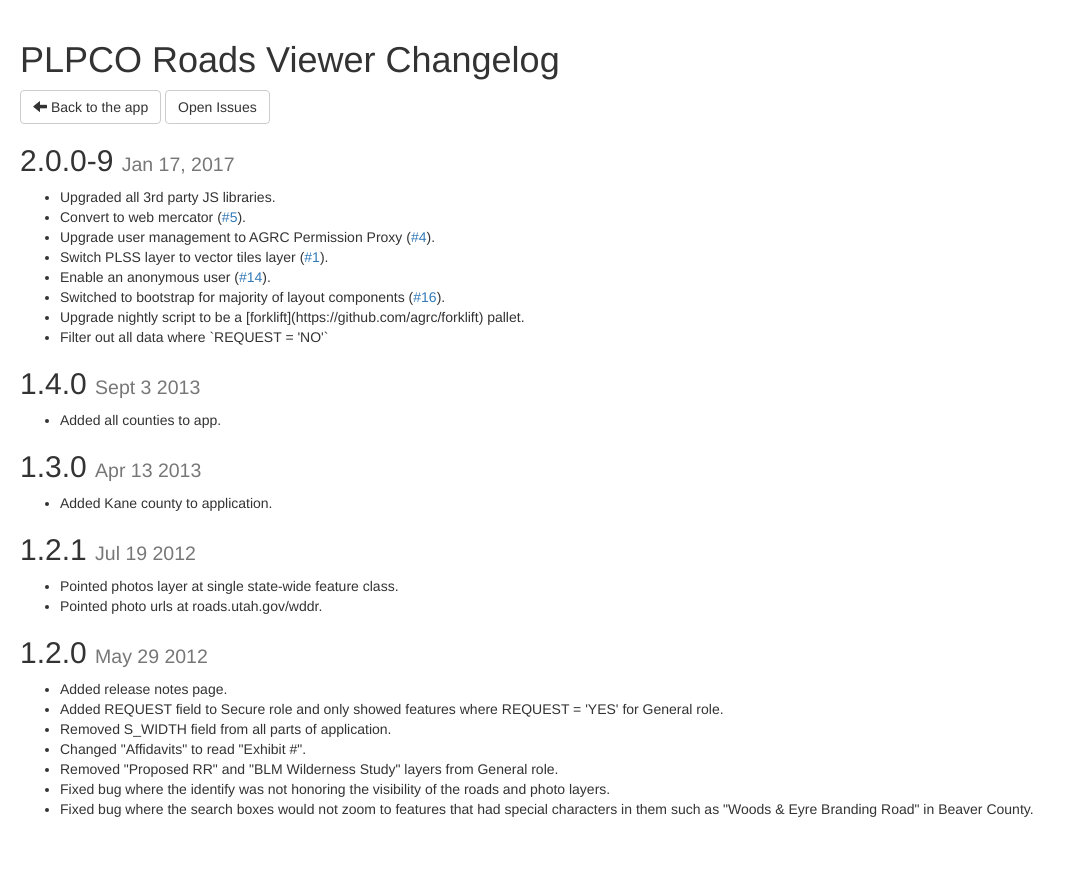
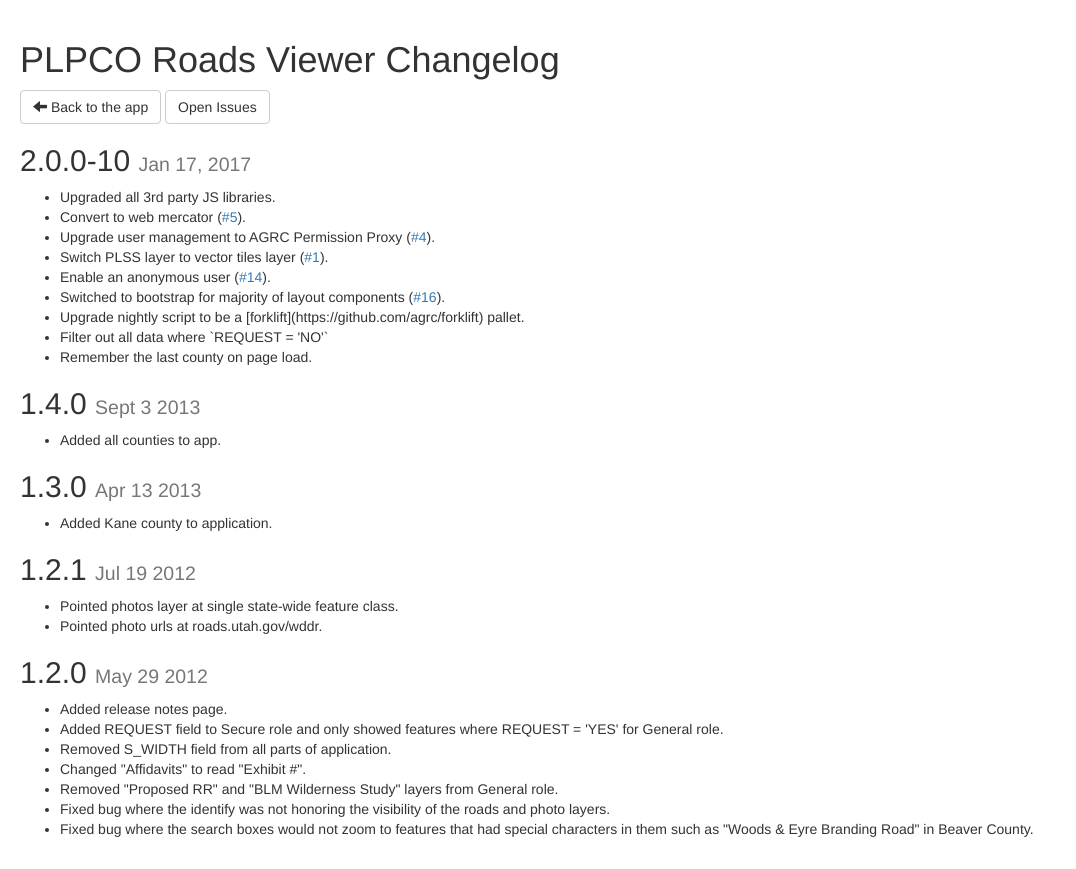
Before and after one commit to agrc/roads.utah.gov, a website: page src/ChangeLog.html in a window 1280 px wide. Shown: the whole page, without its empty margins (0-1076 px from the left). Drawn offline with nearby package versions, Linux system fonts and the light colour scheme.

Commit message:
Release v2.0.0-10

```diff
--- a/bower.json
+++ b/bower.json
@@ -1,7 +1,7 @@
 {
   "name": "roads.utah.gov",
   "description": "PLPCO Roads Viewer",
-  "version": "2.0.0-9",
+  "version": "2.0.0-10",
   "main": "",
   "authors": [
     "Scott Davis <stdavis@utah.gov>"
--- a/package.json
+++ b/package.json
@@ -1,6 +1,6 @@
 {
   "name": "roads.utah.gov",
-  "version": "2.0.0-9",
+  "version": "2.0.0-10",
   "description": "PLPCO Roads Viewer",
   "scripts": {
     "test": "grunt travis -v"
--- a/src/ChangeLog.html
+++ b/src/ChangeLog.html
@@ -16,7 +16,7 @@
     <a href="./" class="btn btn-default"><span class="glyphicon glyphicon-arrow-left"></span> Back to the app</a>
     <a href="https://github.com/agrc/roads.utah.gov/issues?state=open" class="btn btn-default">Open Issues</a>
 
-    <h2>2.0.0-9 <small>Jan 17, 2017</small></h2>
+    <h2>2.0.0-10 <small>Jan 17, 2017</small></h2>
     <ul>
         <li>Upgraded all 3rd party JS libraries.</li>
         <li>Convert to web mercator (<a href='https://github.com/agrc/roads.utah.gov/issues/5'>#5</a>).</li>
@@ -26,6 +26,7 @@
         <li>Switched to bootstrap for majority of layout components (<a href='https://github.com/agrc/roads.utah.gov/issues/16'>#16</a>).</li>
         <li>Upgrade nightly script to be a [forklift](https://github.com/agrc/forklift) pallet.</li>
         <li>Filter out all data where `REQUEST = 'NO'`</li>
+        <li>Remember the last county on page load.</li>
     </ul>
     <h2>1.4.0 <small>Sept 3 2013</small></h2>
     <ul>
--- a/src/app/config.js
+++ b/src/app/config.js
@@ -25,7 +25,7 @@ define([
     window.AGRC = {
         // version.: String
         //      The version number.
-        version: '2.0.0-9',
+        version: '2.0.0-10',
         appName: 'plpco',
 
         // app: App
--- a/src/app/package.json
+++ b/src/app/package.json
@@ -1,6 +1,6 @@
 {
     "name": "roads.app",
-    "version": "2.0.0-9",
+    "version": "2.0.0-10",
     "main": "main",
     "description": "PLPCO Roads Viewer",
     "homepage": "https://github.com/agrc/roads.utah.gov",
```
